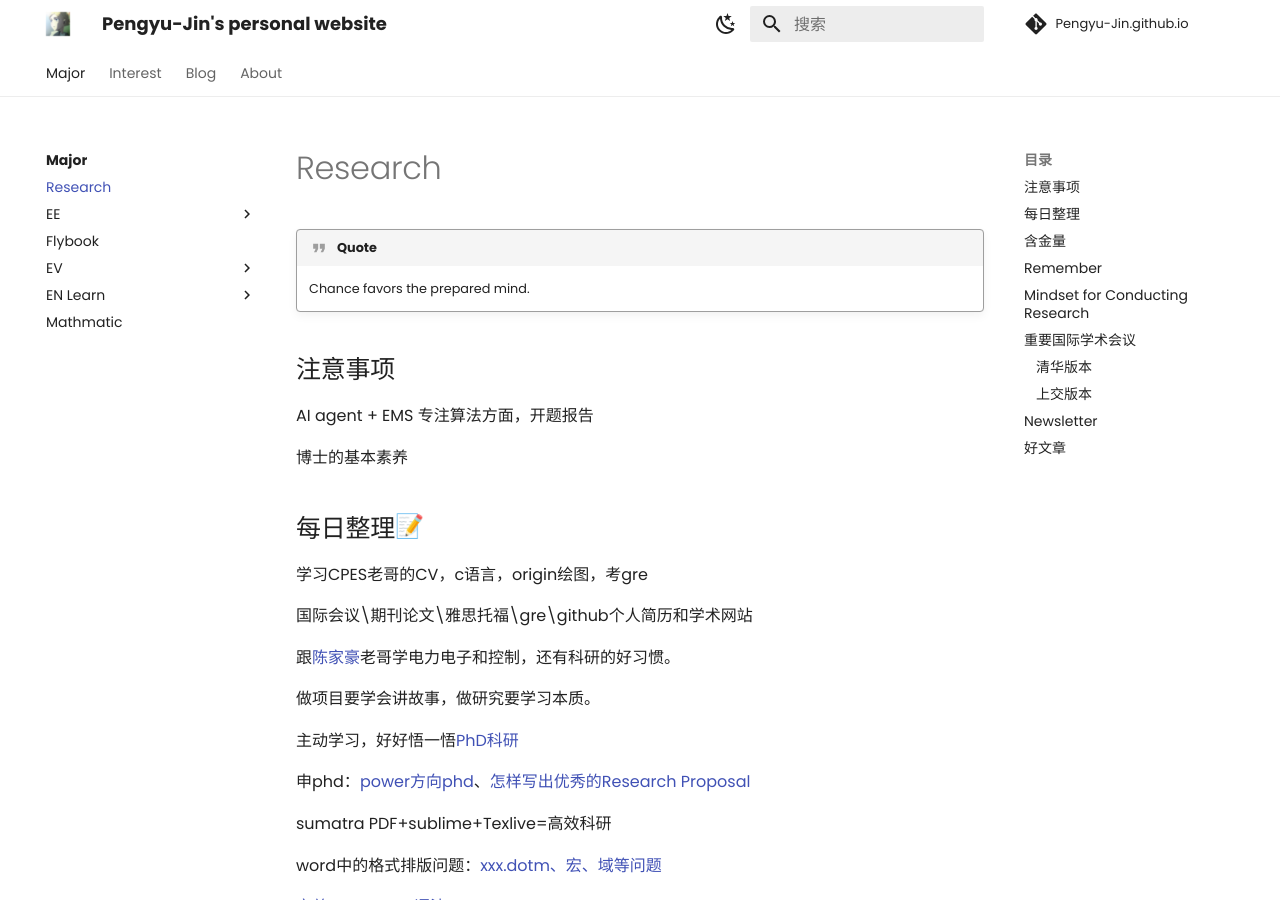
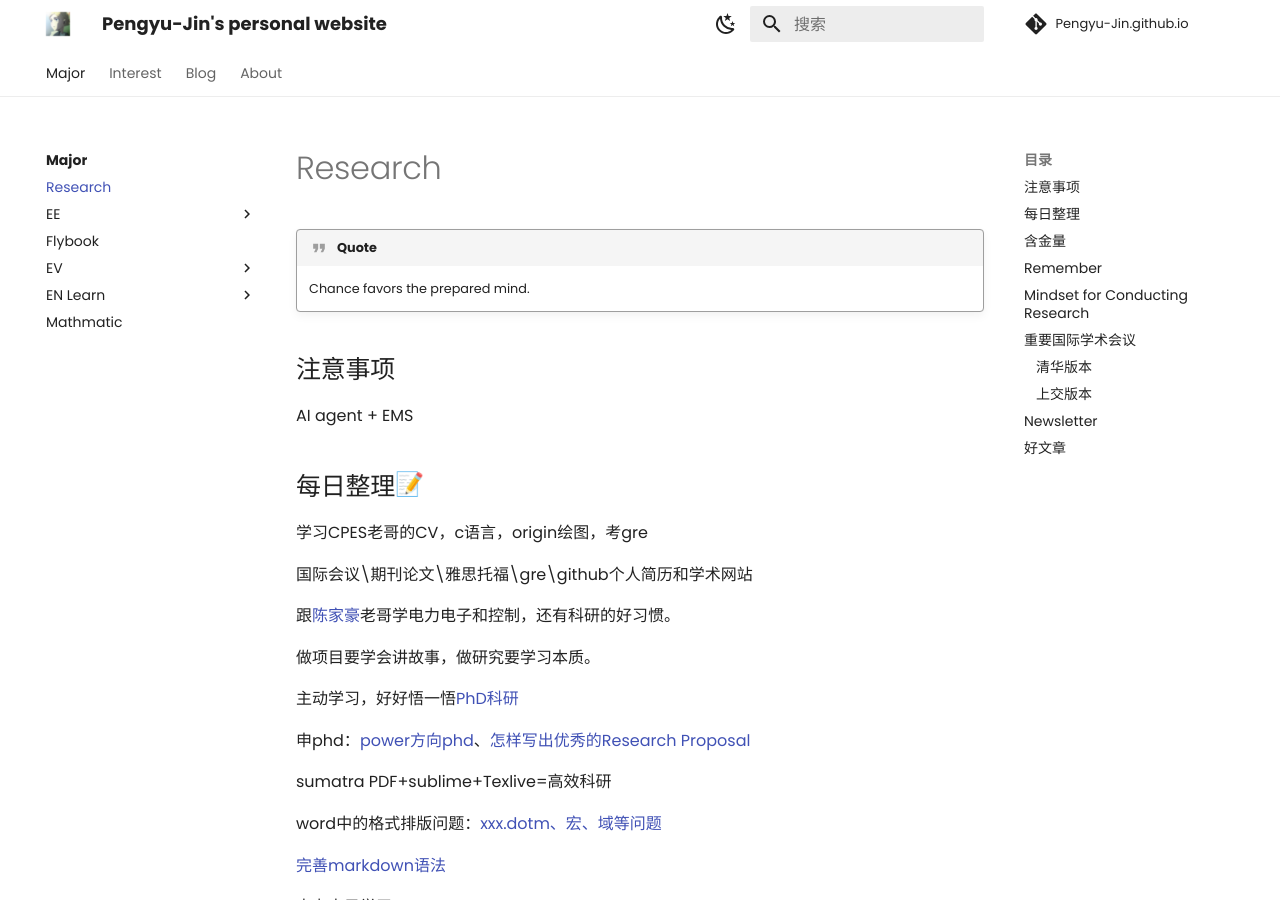
Before and after one commit to Pengyu-Jin/Pengyu-Jin.github.io, an MkDocs documentation site: the page built from docs/major/research/research.md, in a window 1280 px wide and 900 px high. Built offline with MkDocs 1.6.1 and Material for MkDocs 9.7.7, drawn with Linux system fonts in a browser that asks for light colours; emoji names are drawn with the system emoji font; comment, search, counter and statistics services are not loaded.

Commit message:
20250103

```diff
--- a/docs/major/research/research.md
+++ b/docs/major/research/research.md
@@ -4,9 +4,8 @@
 
 ## 注意事项
 
-AI agent + EMS 专注算法方面，开题报告
+AI agent + EMS
 
-博士的基本素养
 
 ## 每日整理:memo:
 
```
